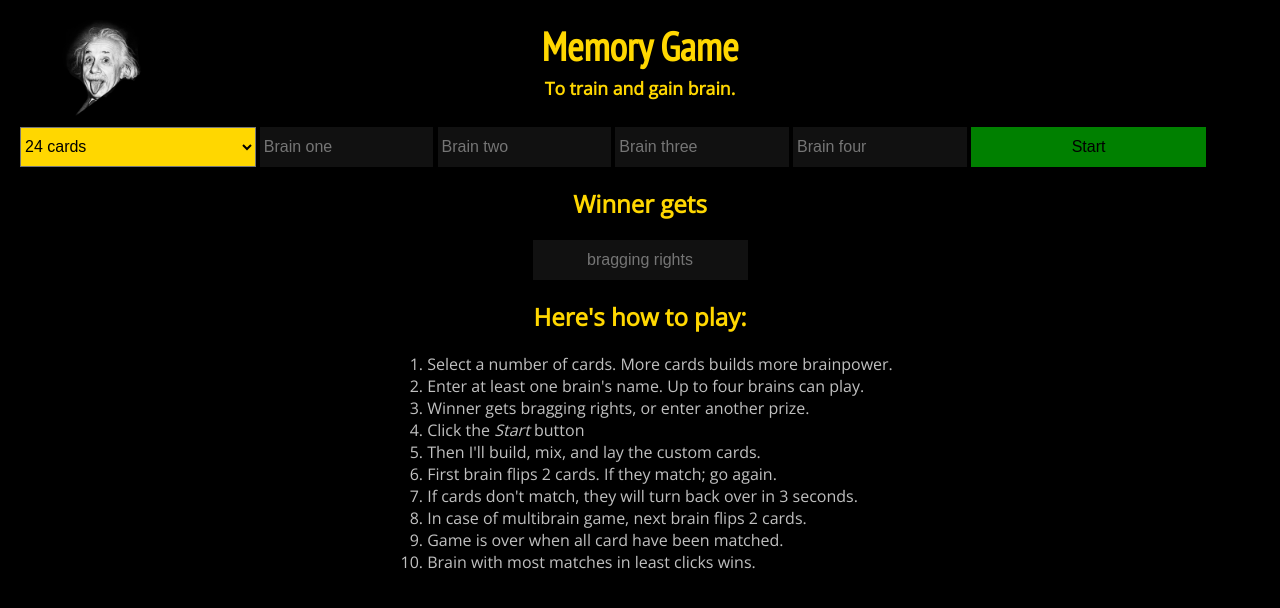
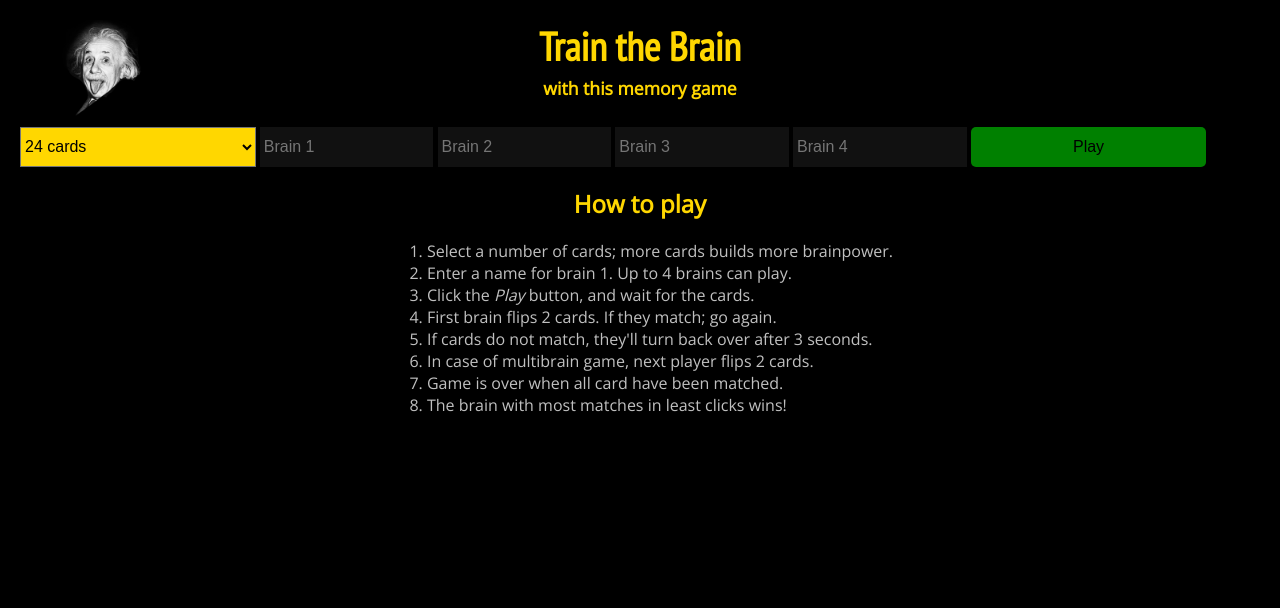
Before and after one commit to vanvemden/memory-game, a PHP site: page / in a window 1280 px wide. Shown: the top 608 px of the page. Run offline with PHP 8.4, Linux system fonts and the light colour scheme.

Commit message:
major overhaul

```diff
--- a/index.html
+++ b/index.html
@@ -1,67 +1,65 @@
 <html>
     <head>
-        <title>Train the Brain | Memory Game</title>
+        <title>Brain Train | a memory game</title>
         <link href="style.css" rel="stylesheet" type="text/css" media="all">
         <link href="https://fonts.googleapis.com/css?family=Open+Sans|PT+Sans+Narrow&display=swap" rel="stylesheet">    </head>
     <body>
         <div id="title" class="screen">
-            <img src="funny-albert-einstein.png" width="100px">
-            <h1>Memory Game</h1>
-            <h2>To train and gain brain.</h2>
+            <img src="img/funny-albert-einstein.png" width="100px">
+            <h1>Train the Brain</h1>
+            <h2>with this memory game</h2>
             <div id="players">
                 <select id="sets">
                     <option value="12">24 cards</option>
                     <option value="18" default>36 cards</option>
                     <option value="24">48 cards</option>
                 </select>
-                <input id="player-1" type="text" title="Name" class="player" placeholder="Brain one">
-                <input id="player-2" type="text" title="Name" class="player" placeholder="Brain two">
-                <input id="player-3" type="text" title="Name" class="player" placeholder="Brain three">
-                <input id="player-4" type="text" title="Name" class="player" placeholder="Brain four">
-                <button id="start">Start</button>
+                <input id="player-1" type="text" title="Name" class="player" placeholder="Brain 1">
+                <input id="player-2" type="text" title="Name" class="player" placeholder="Brain 2">
+                <input id="player-3" type="text" title="Name" class="player" placeholder="Brain 3">
+                <input id="player-4" type="text" title="Name" class="player" placeholder="Brain 4">
+                <button id="start">Play</button>
                 <button id="quit" hidden>Quit</button>
             </div>
         </div>
 
         <div id="main" class="screen">
-            <div id="winner">
-                <h2>Winner gets</h2>
-                <input id="prize" type="text" title="Prize" class="prize" placeholder="bragging rights">
-            </div>
-            <h2>Here's how to play:</h2>
+            <h2>How to play</h2>
             <ol>
-                <li>Select a number of cards. More cards builds more brainpower.</li>
-                <li>Enter at least one brain's name. Up to four brains can play.</li>
-                <li>Winner gets bragging rights, or enter another prize.</li>
-                <li>Click the <em>Start</em> button</li>
-                <li>Then I'll build, mix, and lay the custom cards.</li>
+                <li>Select a number of cards; more cards builds more brainpower.</li>
+                <li>Enter a name for brain 1. Up to 4 brains can play.</li>
+                <li>Click the <em>Play</em> button, and wait for the cards.</li>
                 <li>First brain flips 2 cards. If they match; go again.</li>
-                <li>If cards don't match, they will turn back over in 3 seconds.</li>
-                <li>In case of multibrain game, next brain flips 2 cards.</li>
+                <li>If cards do not match, they'll turn back over after 3 seconds.</li>
+                <li>In case of multibrain game, next player flips 2 cards.</li>
                 <li>Game is over when all card have been matched.</li>
-                <li>Brain with most matches in least clicks wins.</li>
+                <li>The brain with most matches in least clicks wins!</li>
             </ol>
         </div>
 
         <div id="setup" class="screen" hidden>
             <h2>One moment please; preparing the game...</h2>
-            <img src="kid_waiting.gif">
+            <img src="img/kid-waiting.gif">
         </div>
 
         <div id="game" class="screen" hidden>
             <div id="board">
                 <span class="spacer">&nbsp;</span>
                 <span id="stats-player-1" class="score">
-                    <span class="clicks">0</span>&nbsp;clicks <span class="points">0</span>&nbsp;points
+                    <span class="points">0</span>&nbsp;points<br>
+                    <span class="clicks">0</span>&nbsp;clicks
                 </span>
                 <span id="stats-player-2" class="score">
-                    <span class="clicks">0</span>&nbsp;clicks <span class="points">0</span>&nbsp;points
+                    <span class="points">0</span>&nbsp;points<br>
+                    <span class="clicks">0</span>&nbsp;clicks
                 </span>
                 <span id="stats-player-3" class="score">
-                    <span class="clicks">0</span>&nbsp;clicks <span class="points">0</span>&nbsp;points
+                    <span class="points">0</span>&nbsp;points<br>
+                    <span class="clicks">0</span>&nbsp;clicks
                 </span>
                 <span id="stats-player-4" class="score">
-                    <span class="clicks">0</span>&nbsp;clicks <span class="points">0</span>&nbsp;points
+                    <span class="points">0</span>&nbsp;points<br>
+                    <span class="clicks">0</span>&nbsp;clicks
                 </span>
                 <span class="spacer">&nbsp;</span>
             </div>
@@ -70,14 +68,17 @@
             <div id="footer">Images by <a href="https://picsum.photos/" target="_blank">Lorem Picsum</a></div>
         </div>
 
-        <div id="winners" class="screen" hidden>
-            <h2>Winners</h2>
-            <div id="list"></div>
+        <div id="scores" class="screen" hidden>
+            <h2>Game Over</h2>
+            <h3>Score:</h3>
+            <ol id="last"></ol>
+            <h3>Highest Scores:</h3>
+            <ol id="past"></ol>
         </div>
 
         <div id="error" class="screen" hidden>
-            <h2>Sorry, Error</h2>
-            <h3>Our applogies</h3>
+            <h2>OUT OF ORDER</h2>
+            <h2>Sorry, game is temporarily unavailable :(</h2>
             <p class="message"></p>
         </div>
 
--- a/style.css
+++ b/style.css
@@ -10,6 +10,11 @@ a {
     font-family: 'Open Sans', sans-serif;
     color: gold;
     text-decoration: none;
+}
+
+ol {
+    display: table;
+    margin: 0 auto;
 }
 
 input:focus, select:focus, button:focus {
@@ -42,6 +47,10 @@ input:focus, select:focus, button:focus {
     font-size: 1.1em;
 }
 
+h3 {
+    text-align: center;
+}
+
 div#players {
     position: relative;
     padding-top: 12px;
@@ -64,25 +73,14 @@ div#players {
     text-align: center;
 }
 
-#winner {
-    text-align: center;
-}
-
 .player.turn {
     border: 2px solid green;
 }
 
-.prize {
-
-}
-
-#main ol {
-    display: table;
-    margin: 0 auto;
-}
-
 #setup h2 {
     position: absolute;
+    left: 0;
+    right: 0;
 }
 
 #setup img {
@@ -115,9 +113,9 @@ div#players {
     width: 100px;
     height: 100px;
     margin: 20px;
-    background-color: silver;
+    background-color:gold;
     display: inline-block;
-    border: 1px solid #dddddd;
+    border: 3px solid white;
 }
 
 .card img {
@@ -137,14 +135,15 @@ div#players {
 .card span {
     position: absolute;
     z-index: 3;
-    bottom: -20px;
-    color: gold;
+    bottom: -23px;
+    color: silver;
 }
 
 #start, #quit, .spacer {
     width: 19%;
     font-size: 16px;
     height: 40px;
+    border-radius: 5px;
 }
 
 #start {
```
Also changed, not shown: script.js (+102 -99 lines), img/funny-albert-einstein.png (renamed from funny-albert-einstein.png), img/kid-waiting.gif (renamed from kid-waiting.gif).
